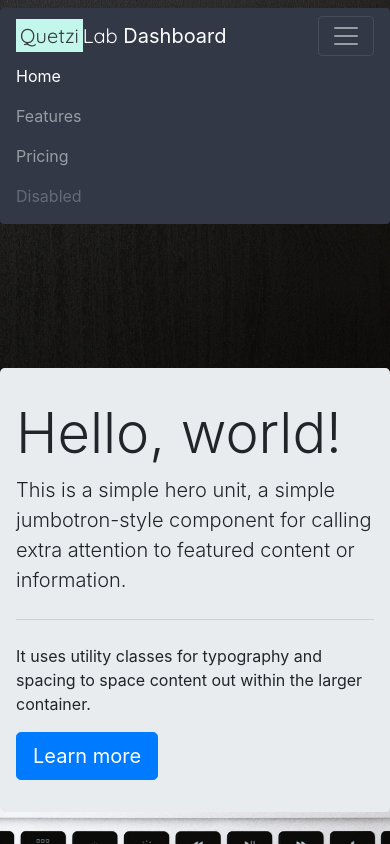
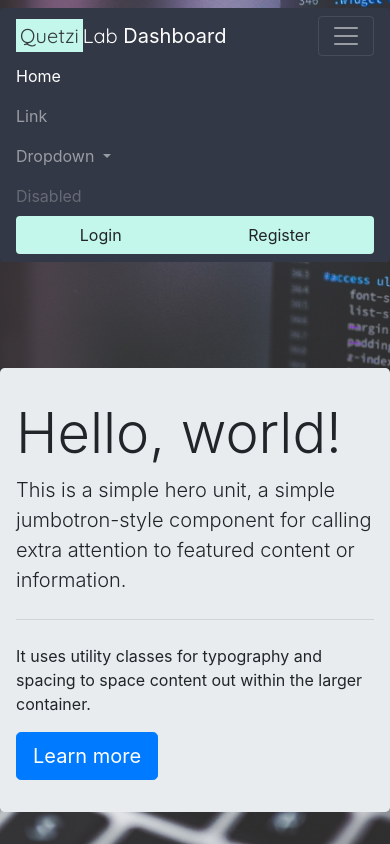
Before and after one commit to EGAMAGZ/QuetziLabsDashboard, a Django app: page / in a window 390 px wide, after a click that opens the changed part. Run offline with Django 3.2, Linux system fonts and the light colour scheme; some libraries are stand-ins or nearby versions.

Commit message:
Added more images. Chamged background image for home.html. Added login and register buttons. [FIX] Responsive design for acces.html and login.html

```diff
--- a/core/static/core/css/home.css
+++ b/core/static/core/css/home.css
@@ -1,5 +1,5 @@
 #header{
-    background: url('../img/apple-devices-computer-contemporary-dark-234527.jpg');
+    background: url('../img/gray-laptop-computer-showing-html-codes-in-shallow-focus-160107.jpg');
     background-position: center;
     background-size: cover;
     background-repeat: no-repeat;
--- a/core/static/core/css/main.css
+++ b/core/static/core/css/main.css
@@ -4,6 +4,8 @@
   /* COLORS */
   --primary-color: #323846;
   --accent-color: #c3f7eb;
+  --accent-color-dark:#88D9F3;
+  --background-color:#FBF9F3;
   /* FONTS */
   --main-font: "Quicksand", sans-serif;
 }
@@ -12,6 +14,8 @@ html,
 body {
   height: 100%;
 }
+
+/* Background */
 
 .qtz-background-primary {
   background-color: var(--primary-color) !important;
@@ -25,6 +29,8 @@ body {
   width: 21rem;
   height: 21rem;
 }
+
+/* Text */
 
 .qtz-text-no-style {
   font-style: normal;
@@ -41,3 +47,11 @@ body {
 .qtz-text-highlight-accent {
   background-color: var(--accent-color);
 }
+
+/* Button */
+.qtz-btn-accent{
+  background-color: var(--accent-color);
+}
+.qtz-btn-accent:hover{
+  background-color: var(--accent-color-dark);
+}
--- a/core/templates/core/access.html
+++ b/core/templates/core/access.html
@@ -3,7 +3,7 @@
 {% load static %}
 
 {% block content %}
-<div class="d-flex flex-row flex-md-row flex-sm-column align-items-stretch w-100 h-100">
+<div class="d-flex flex-column flex-lg-row flex-md-column flex-sm-column align-items-stretch">
     <div class="w-50 h-100 d-flex flex-column justify-content-center align-items-center qtz-background-primary">
         <img src="{% static 'core/img/quetziLogo.svg' %}" class="qtz-logo" alt="">
         <h1 class="qtz-main-font text-white">
--- a/core/templates/core/homepage-base.html
+++ b/core/templates/core/homepage-base.html
@@ -14,11 +14,32 @@
         <span class="navbar-toggler-icon"></span>
     </button>
     <div class="collapse navbar-collapse" id="navbarNavAltMarkup">
-        <div class="navbar-nav">
-            <a class="nav-item nav-link active" href="#">Home <span class="sr-only">(current)</span></a>
-            <a class="nav-item nav-link" href="#">Features</a>
-            <a class="nav-item nav-link" href="#">Pricing</a>
-            <a class="nav-item nav-link disabled" href="#" tabindex="-1" aria-disabled="true">Disabled</a>
+        <ul class="navbar-nav mr-auto">
+            <li class="nav-item active">
+                <a class="nav-link" href="{% url 'home-page' %}">Home <span class="sr-only">(current)</span></a>
+            </li>
+            <li class="nav-item">
+                <a class="nav-link" href="#">Link</a>
+            </li>
+            <li class="nav-item dropdown">
+                <a class="nav-link dropdown-toggle" href="#" id="navbarDropdown" role="button" data-toggle="dropdown"
+                    aria-haspopup="true" aria-expanded="false">
+                    Dropdown
+                </a>
+                <div class="dropdown-menu" aria-labelledby="navbarDropdown">
+                    <a class="dropdown-item" href="#">Action</a>
+                    <a class="dropdown-item" href="#">Another action</a>
+                    <div class="dropdown-divider"></div>
+                    <a class="dropdown-item" href="#">Something else here</a>
+                </div>
+            </li>
+            <li class="nav-item">
+                <a class="nav-link disabled" href="#" tabindex="-1" aria-disabled="true">Disabled</a>
+            </li>
+        </ul>
+        <div class="btn-group d-flex flex-row flex-md-row flex-sm-column" role="group" aria-label="Basic example">
+            <a href="{% url 'login' %}" class="btn qtz-btn-accent mw-100">Login</a>
+            <a href="{% url 'register' %}" class="btn qtz-btn-accent mw-100">Register</a>
         </div>
     </div>
 </nav>
```
Also changed, not shown: core/static/core/img/computer-desk-electronics-keyboard-238118.jpg (added), core/static/core/img/gray-laptop-computer-showing-html-codes-in-shallow-focus-160107.jpg (added).
